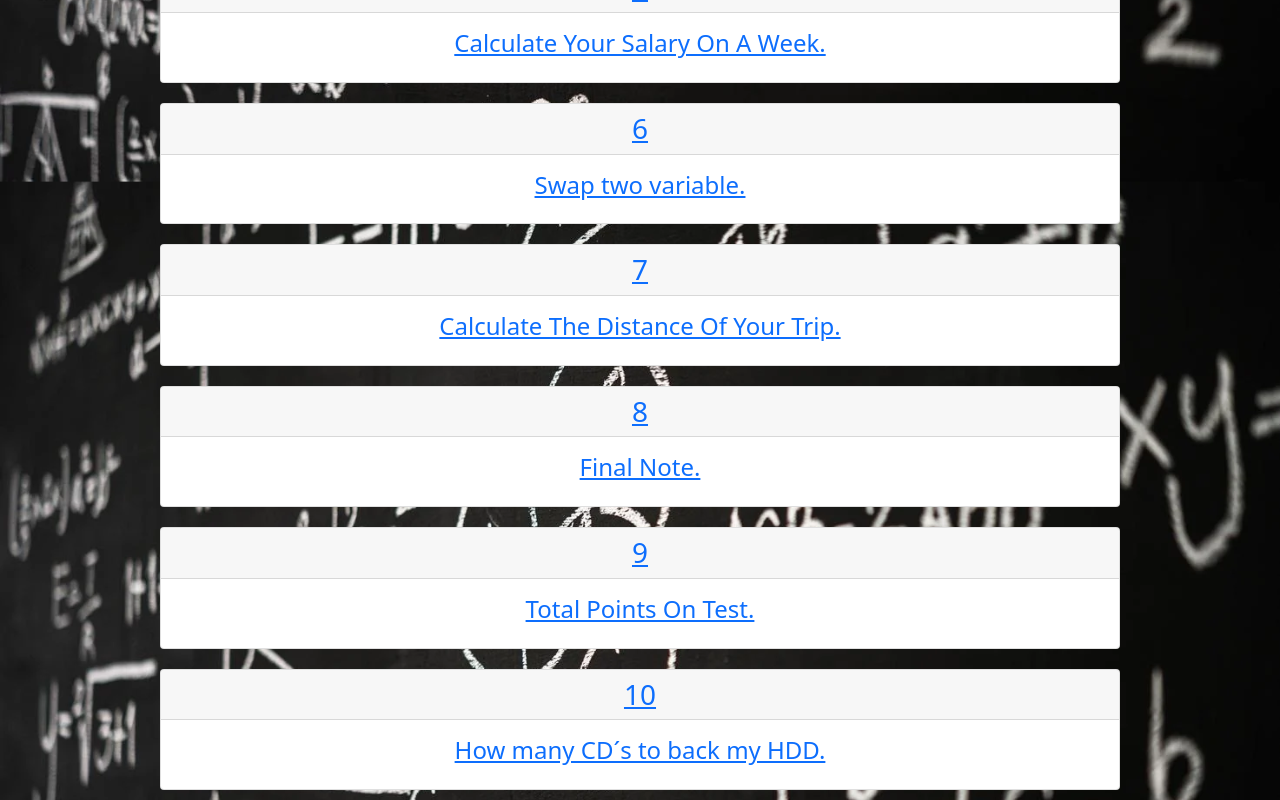
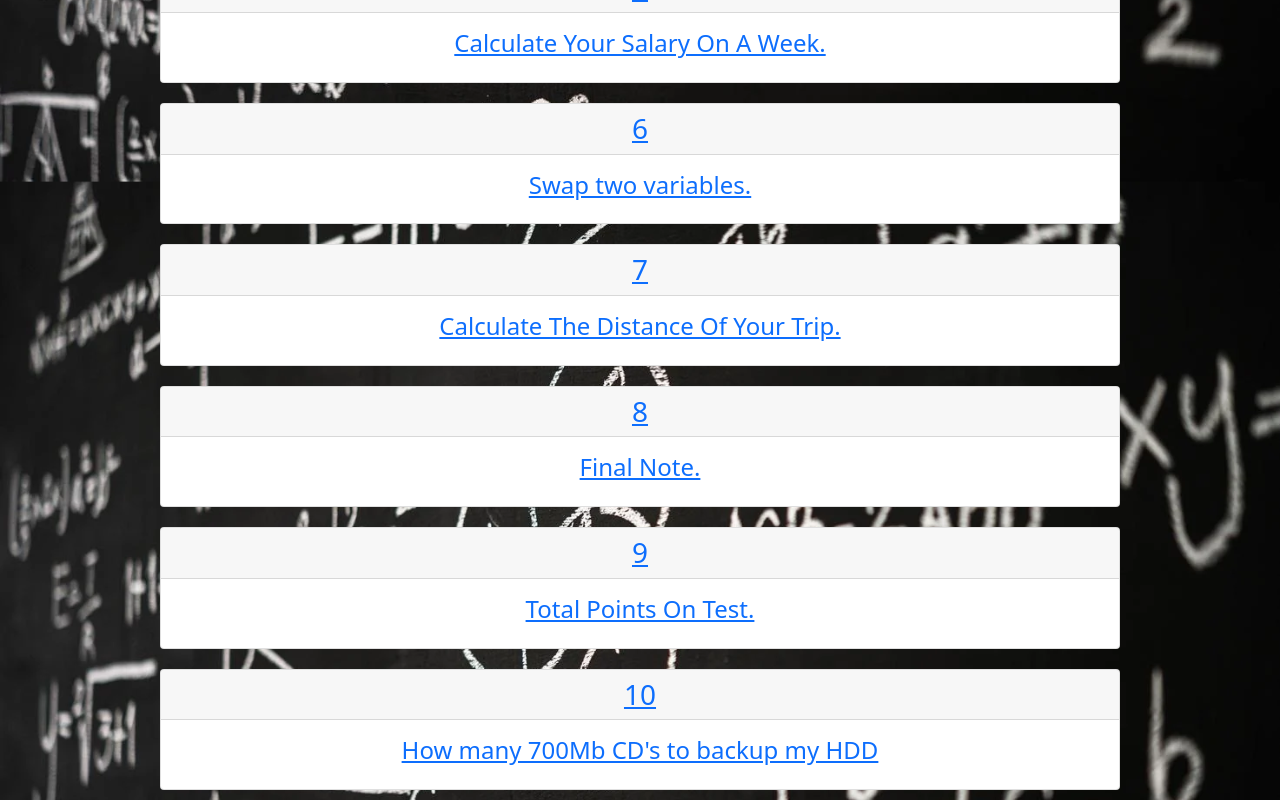
Before and after one commit to AndrewAV/logic, a React (Create React App) app: page /#/ in a window 1280 px wide. Shown: the part 670-1470 px from the top of the page. Built offline with nearby package versions, Linux system fonts and the light colour scheme.

Commit message:
Change titles.

```diff
--- a/src/components/Menu.js
+++ b/src/components/Menu.js
@@ -8,11 +8,11 @@ const statements = [
     ["3", "Calculate Your Average Speed."],
     ["4", "Calculate The Area Of A Triangle."],
     ["5", "Calculate Your Salary On A Week."],
-    ["6", "Swap two variable."],
+    ["6", "Swap two variables."],
     ["7", "Calculate The Distance Of Your Trip."],
     ["8", "Final Note."],
     ["9", "Total Points On Test."],
-    ["10", "How many CD´s to back my HDD."]
+    ["10", "How many 700Mb CD's to backup my HDD"]
 ]
 
 const Menu = () => {
--- a/src/components/Sentences/Eight.js
+++ b/src/components/Sentences/Eight.js
@@ -14,7 +14,7 @@ const Eight = () => {
 
     return (
         <React.Fragment>
-            <h1>8. Obtener el promedio simple de un estudiente con sus tres notas parciales.</h1>
+            <h1>8. Final Note..</h1>
             <div>
                 <label>First grade: </label>
                 <input
--- a/src/components/Sentences/Four.js
+++ b/src/components/Sentences/Four.js
@@ -15,7 +15,7 @@ const Four = () => {
 
     return (
         <React.Fragment>
-            <h1>4. Calcular la superficie de un triangulo.</h1>
+            <h1>4. Calculate The Area Of A Triangle..</h1>
             <div>
                 <label>Base: </label>
                 <input
--- a/src/components/Sentences/Six.js
+++ b/src/components/Sentences/Six.js
@@ -19,7 +19,7 @@ const Six = () => {
 
     return (
         <React.Fragment>
-            <h1>6. Dadas dos variables A y B realizar un intercambio entre ambas.</h1>
+            <h1>6. Swap two variables.</h1>
             <div>
                 <label>A: </label>
                 <input
--- a/src/components/Sentences/Ten.js
+++ b/src/components/Sentences/Ten.js
@@ -14,7 +14,7 @@ const Ten = () => {
         const HDDInBytes = hardDrive * megabyte;
         const necesaryCDs = HDDInBytes / CDSize;
 
-        return (`Space needed: ${HDDInBytes} bytes. \n
+        return (`Space needed: ${HDDInBytes}Mb. \n
                 Required CDs for the backup: ${Math.ceil(necesaryCDs)}`)
 
     }
@@ -23,7 +23,7 @@ const Ten = () => {
 
     return (
         <React.Fragment>
-            <h1>10. Calcular el número de CDs necesarios para hacer un respaldo de un disco duro lleno.</h1>
+            <h1>10. How many 700Mb CD's to backup my HDD.</h1>
             <div>
                 <label>Total hard drive space in GB: </label>
                 <input
--- a/src/components/Sentences/Two.js
+++ b/src/components/Sentences/Two.js
@@ -25,7 +25,7 @@ const Two = () => {
 
     return (
         <React.Fragment>
-            <h1>2. Sumar, restar, multiplicar o dividir numeros enteros.</h1>
+            <h1>2. Calculator.</h1>
             <div>
                 <label>First Number: </label>
                 <input
```
